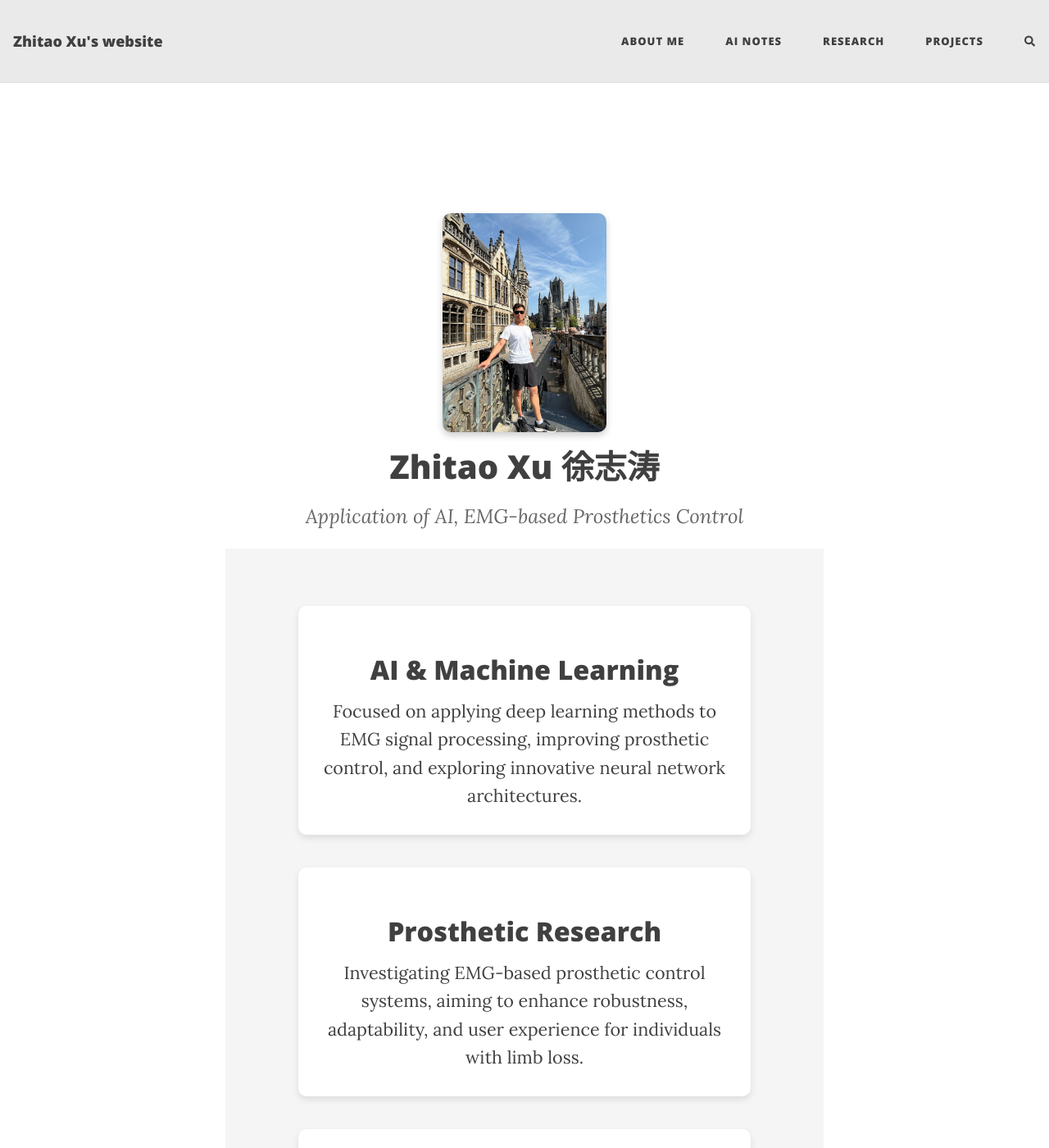
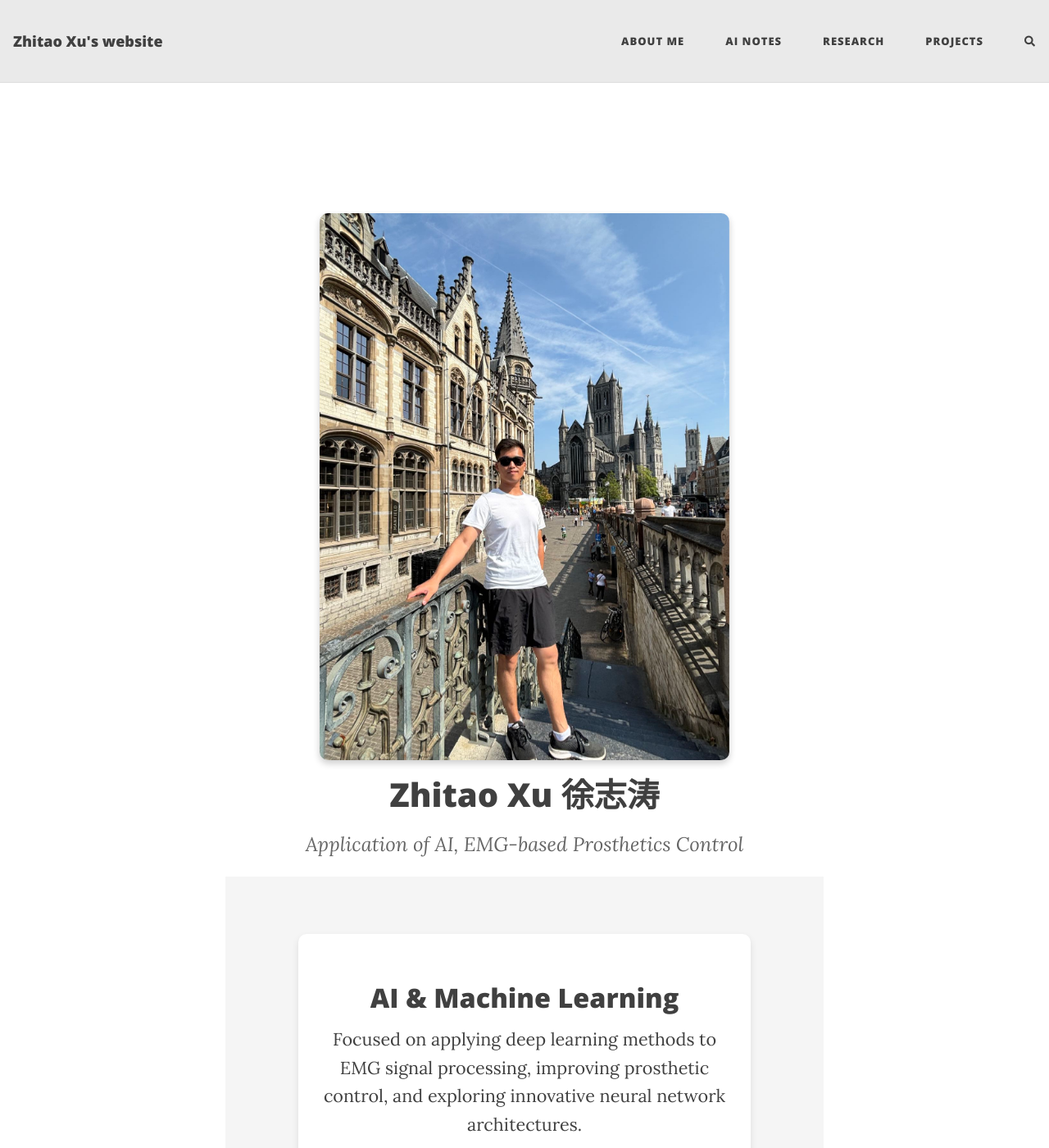
Before and after one commit to HerrXu01/herrxu01.github.io, a Jekyll site: the page built from index.html, in a window 1280 px wide and 1400 px high. Shown: the whole window at 82% size. Built offline with Jekyll 4.4.1, drawn with Linux system fonts in a browser that asks for light colours; the list of posts is cut into pages by our own code; comment, search, counter and statistics services are not loaded.

Commit message:
adjust profile photo

```diff
--- a/assets/css/beautifuljekyll.css
+++ b/assets/css/beautifuljekyll.css
@@ -1284,7 +1284,7 @@ footer .social-network-links a::before {
 }
 
 .profile-photo-container img {
-  width: 200px; /* 调整照片尺寸 */
+  width: 500px; /* 调整照片尺寸 */
   height: auto;
   border-radius: 10px; /* 减小圆角半径 */
   box-shadow: 0 4px 8px rgba(0, 0, 0, 0.2); /* 添加阴影效果 */
```
